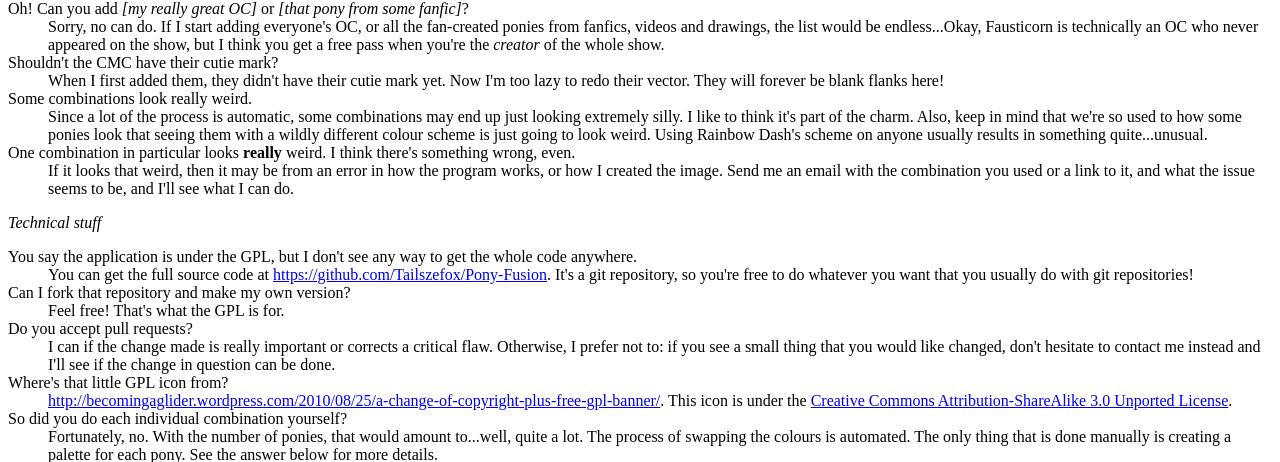
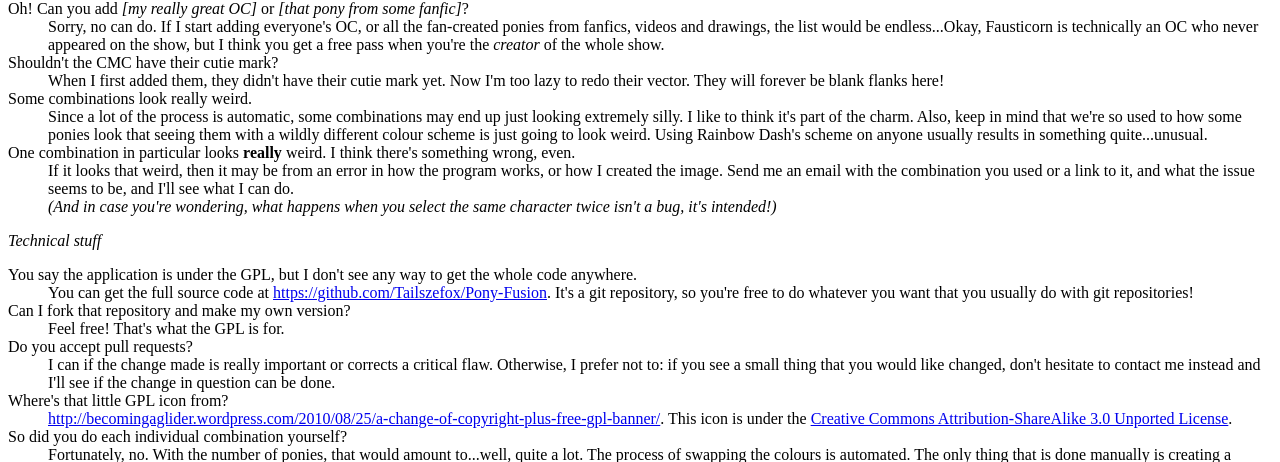
Before and after one commit to Tailszefox/Pony-Fusion, a PHP site: page /faq.php in a window 1280 px wide. Shown: the part 464-926 px from the top of the page. Run offline with PHP 8.4, Linux system fonts and the light colour scheme.

```diff
--- a/faq.php
+++ b/faq.php
@@ -49,7 +49,8 @@ if(!isset($faqIncluded))
     <dd>Since a lot of the process is automatic, some combinations may end up just looking extremely silly. I like to think it's part of the charm. Also, keep in mind that we're so used to how some ponies look that seeing them with a wildly different colour scheme is just going to look weird. Using Rainbow Dash's scheme on anyone usually results in something quite...unusual.</dd>
 
     <dt>One combination in particular looks <strong>really</strong> weird. I think there's something wrong, even.</dt>
-    <dd>If it looks that weird, then it may be from an error in how the program works, or how I created the image. Send me an email with the combination you used or a link to it, and what the issue seems to be, and I'll see what I can do.</dd>
+    <dd>If it looks that weird, then it may be from an error in how the program works, or how I created the image. Send me an email with the combination you used or a link to it, and what the issue seems to be, and I'll see what I can do.<br>
+    <em>(And in case you're wondering, what happens when you select the same character twice isn't a bug, it's intended!)</em></dd>
 </dl>
 
 <em>Technical stuff</em>
```
